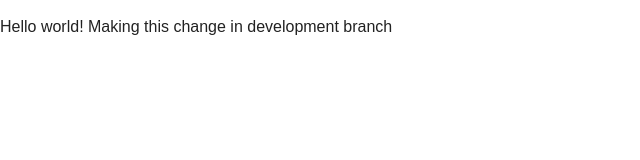
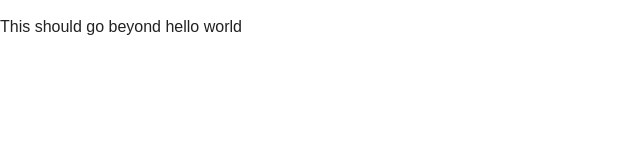
Before and after one commit to sarkani2/demo, a plain HTML site: page index.html in a window 1280 px wide. Shown: the whole page, without its empty margins (0-640 px from the left). Drawn offline with nearby package versions, Linux system fonts and the light colour scheme.

Commit message:
Making changes in development branch

```diff
--- a/index.html
+++ b/index.html
@@ -16,7 +16,7 @@
     <body>
 
 
-        <p>Hello world! Making this change in development branch</p>
+        <p>This should go beyond hello world</p>
 
         <script src="//ajax.googleapis.com/ajax/libs/jquery/1.11.2/jquery.min.js"></script>
         <script>window.jQuery || document.write('<script src="js/vendor/jquery-1.11.2.min.js"><\/script>')</script>
```
